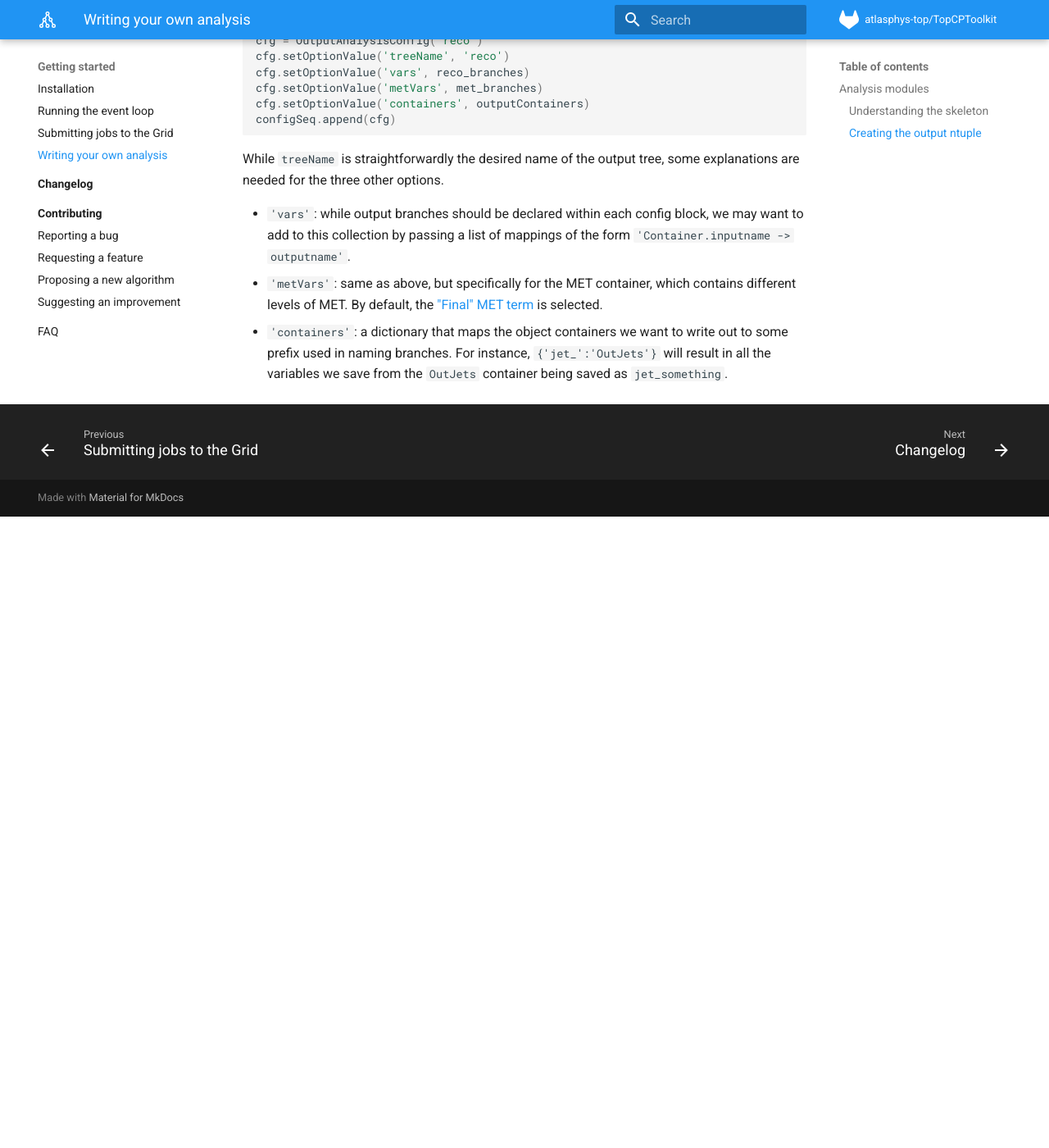
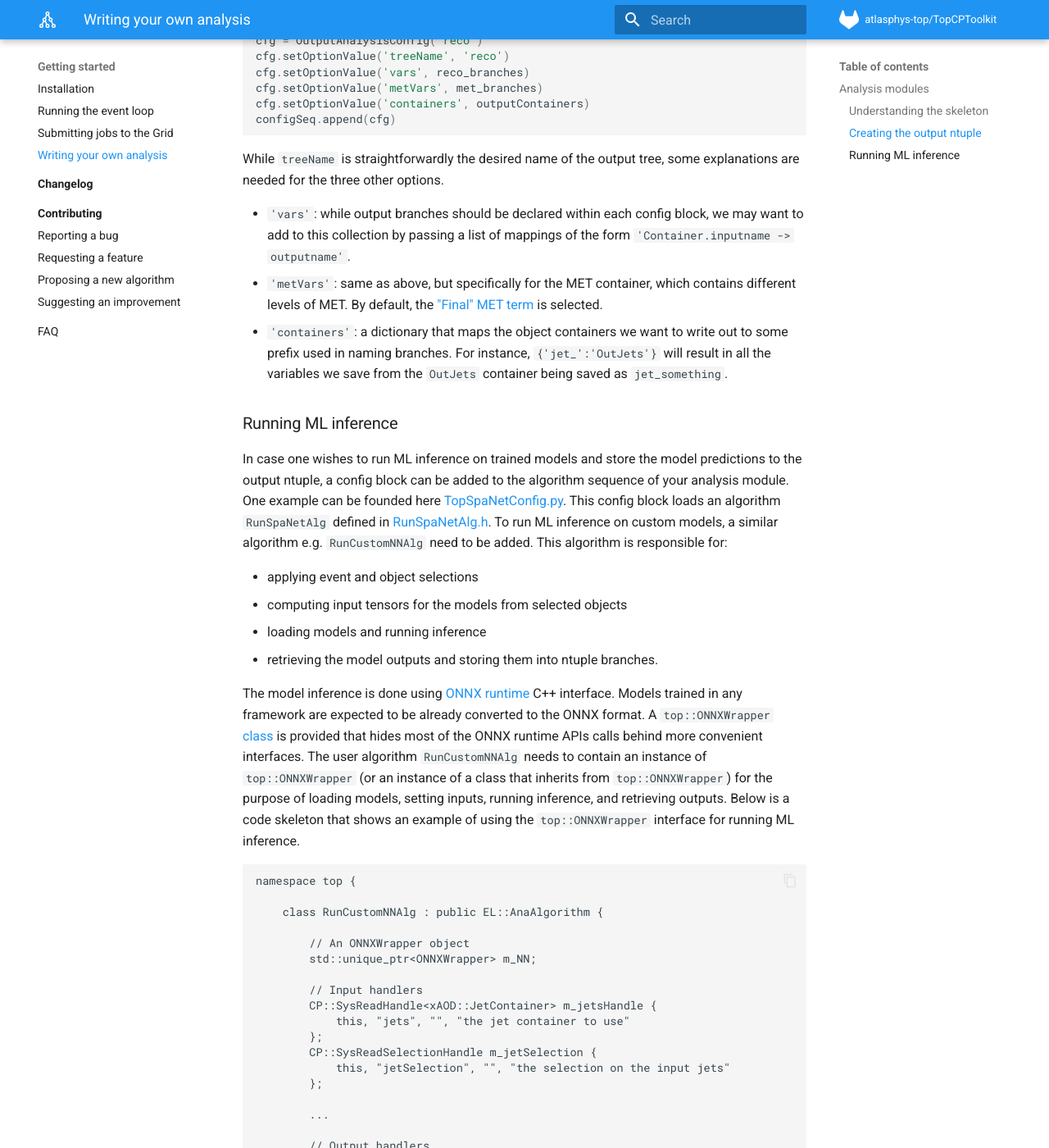
Before and after one commit to SuperNova76/TopCPToolKit, an MkDocs documentation site: the page built from docs/analysis.md, in a window 1280 px wide and 1400 px high, scrolled down 2125 px. Shown: the whole window at 82% size. Built offline with MkDocs 1.6.1 and Material for MkDocs 9.7.7, drawn with Linux system fonts in a browser that asks for light colours; formulas are drawn with MathJax 3; before the commit the page ends 2755 px from its top, so only the background shows below that; some of the changed text lies outside the part shown.

Commit message:
ONNX Wrapper

````diff
--- a/docs/analysis.md
+++ b/docs/analysis.md
@@ -76,3 +76,126 @@ While `treeName` is straightforwardly the desired name of the output tree, some
 - `'vars'`: while output branches should be declared within each config block, we may want to add to this collection by passing a list of mappings of the form `'Container.inputname -> outputname'`.
 - `'metVars'`: same as above, but specifically for the MET container, which contains different levels of MET. By default, the ["Final" MET term](https://acode-browser1.usatlas.bnl.gov/lxr/source/athena/PhysicsAnalysis/Algorithms/AsgAnalysisAlgorithms/AsgAnalysisAlgorithms/AsgxAODMetNTupleMakerAlg.h) is selected.
 - `'containers'`: a dictionary that maps the object containers we want to write out to some prefix used in naming branches. For instance, `{'jet_':'OutJets'}` will result in all the variables we save from the `OutJets` container being saved as `jet_something`.
+
+### Running ML inference
+
+In case one wishes to run ML inference on trained models and store the model predictions to the output ntuple, a config block can be added to the algorithm sequence of your analysis module. One example can be founded here [TopSpaNetConfig.py](https://gitlab.cern.ch/atlasphys-top/reco/TopCPToolkit/-/blob/main/source/TopCPToolkit/python/TopSpaNetConfig.py). This config block loads an algorithm `RunSpaNetAlg` defined in [RunSpaNetAlg.h](https://gitlab.cern.ch/atlasphys-top/reco/TopCPToolkit/-/blob/main/source/TopCPToolkit/TopCPToolkit/RunSpaNetAlg.h). To run ML inference on custom models, a similar algorithm e.g. `RunCustomNNAlg` need to be added. This algorithm is responsible for:
+
+* applying event and object selections
+* computing input tensors for the models from selected objects
+* loading models and running inference
+* retrieving the model outputs and storing them into ntuple branches.
+
+The model inference is done using [ONNX runtime](https://onnxruntime.ai/) C++ interface. Models trained in any framework are expected to be already converted to the ONNX format. A `top::ONNXWrapper` [class](https://gitlab.cern.ch/atlasphys-top/reco/TopCPToolkit/-/blob/main/source/TopCPToolkit/TopCPToolkit/ONNXWrapper.h) is provided that hides most of the ONNX runtime APIs calls behind more convenient interfaces. The user algorithm `RunCustomNNAlg` needs to contain an instance of `top::ONNXWrapper` (or an instance of a class that inherits from `top::ONNXWrapper`) for the purpose of loading models, setting inputs, running inference, and retrieving outputs. Below is a code skeleton that shows an example of using the `top::ONNXWrapper` interface for running ML inference.
+```
+namespace top {
+
+    class RunCustomNNAlg : public EL::AnaAlgorithm {
+
+        // An ONNXWrapper object
+        std::unique_ptr<ONNXWrapper> m_NN;
+
+        // Input handlers
+        CP::SysReadHandle<xAOD::JetContainer> m_jetsHandle {
+            this, "jets", "", "the jet container to use"
+	    };
+        CP::SysReadSelectionHandle m_jetSelection {
+            this, "jetSelection", "", "the selection on the input jets"
+	    };
+
+        ...
+
+        // Output handlers
+        CP::SysWriteDecorHandle<float> m_model_pred0 {
+            this, "my_model_pred1", "my_model_pred1_%SYS%", "One of my model predictions"
+	    };
+
+        ...
+
+        // Systematics
+        CP::SysListHandle m_systematicsList {this};
+
+        // Execute
+        StatusCode execute_syst(const CP::SystematicSet &sys) {
+
+            ...
+
+            // Retrieve objects from containers and apply selections
+            const xAOD::JetContainer *jets = nullptr;
+            ANA_CHECK(m_jetsHandle.retrieve(jets, sys));
+
+            ConstDataVector<xAOD::JetContainer> selected_jets(SG::VIEW_ELEMENTS);
+            for (const xAOD::Jet *jet : *jets) {
+                if (m_jetSelection.getBool(*jet, sys))
+                    selected_jets.push_back(jet);
+            }
+
+            ...
+
+            // Compute inputs from the selected objects
+            std::vector<float> input_vec = compute_inputs_from(selected_jets, ...);
+
+            // Define input shapes
+            std::vector<int64_t> input_vec = {LENGTH, WIDTH, ...};
+
+            // Add inputs and convert to tensors via the ONNXWrapper interface
+            m_NN -> clearInputs();
+            m_NN -> addInputs(input_vec, input_dims);
+
+            // Pick the right model based on eventNumber
+            // This is for avoiding evaluating the same events that are used for training. For example, the model trained using events with odd event numbers should be used for inference only on events with even event numbers.
+            unsigned imodel = getSessionIndex(eventNumber);
+
+            // run inference
+            m_NN -> evaluate(imodel);
+
+            // get model predictions
+            float* out_p = m_NN -> getOutputs<float>("my_model_output_name");
+
+            // write output to ntuple
+            m_model_pred0 = out_p[0];
+
+        }
+
+    public:
+
+        RunCustomNNAlg(const std::string &name, ISvcLocator *pSvcLocator) {
+            // do constructor stuff
+        }
+
+        virtual StatusCode initialize() override {
+
+            // initialize inputs
+            ANA_CHECK(m_jetsHandle.initialize(m_systematicsList));
+            ANA_CHECK(m_jetSelection.initialize(m_systematicsList, m_jetsHandle, SG::AllowEmpty));
+
+            ...
+
+            // initialize outputs
+            ANA_CHECK(m_model_pred0.initialize(m_systematicsList, m_eventInfoHandle));
+
+            ...
+
+            // initialize and load models
+            m_NN = std::make_unique<ONNXWrapper>("MyFavouriteNN", <filepahts_to_trained_models.onnx>, ...);
+
+            // Other initialization and configuration
+            ...
+
+            return StatusCode::SUCCESS;
+        }
+
+        virtual StatusCode execute() override {
+            for (const auto &sys : m_systematicsList.systematicsVector()) {
+                ANA_CHECK(execute_syst(sys));
+            }
+            return StatusCode::SUCCESS;
+        }
+
+        virtual StatusCode finalize() override {
+            return StatusCode::SUCCESS;
+        }
+
+    };
+} // namespace top
+```
--- a/mkdocs.yml
+++ b/mkdocs.yml
@@ -74,3 +74,4 @@ nav:
         - Other useful config blocks and methods: settings/others.md
         - Event selection: settings/eventselection.md
         - Experimental: settings/experimental.md
+        - ONNX Wrapper: settings/onnxwrapper.md
````
Also changed, not shown: docs/settings/onnxwrapper.md (added, +54 -0 lines), 5 other files.
